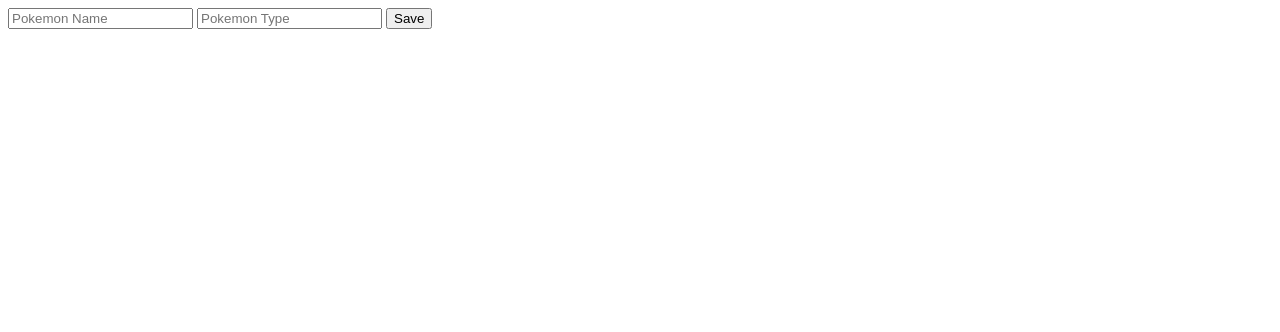
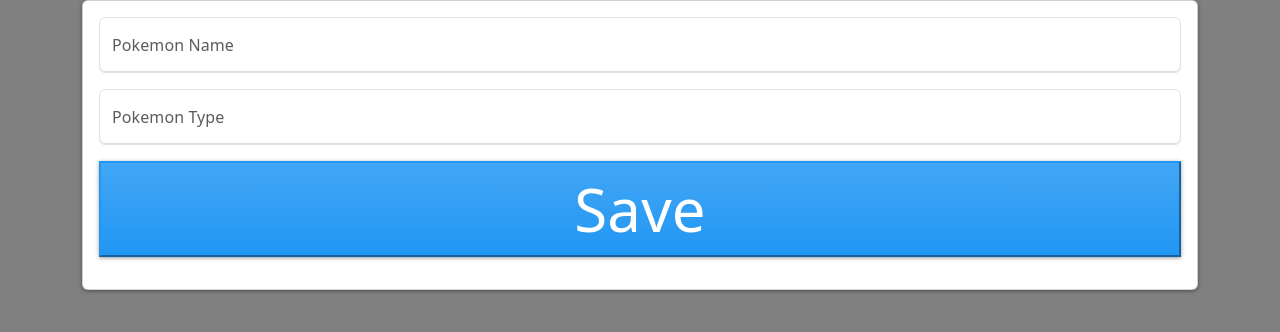
Before and after one commit to JitterSkull1200/PokeFandJ, a Flask app: page /new in a window 1280 px wide. Shown: the top 332 px of the page. Run offline with Flask 3, Linux system fonts and the light colour scheme; some libraries are stand-ins or nearby versions.

Commit message:
new file:   static/style.css 	modified:   templates/index.html 	modified:   templates/newpoke.html 	modified:   templates/style.html

```diff
--- /dev/null
+++ b/static/style.css
@@ -0,0 +1,6 @@
+body {
+    background: gray;
+}
+button {
+    font-size: 60px;
+}
--- a/templates/index.html
+++ b/templates/index.html
@@ -1,7 +1,8 @@
 {% extends 'style.html' %}
 {% block body %}
-
-<table>
+<button class="button btn-danger offset-md-3">Agregar Nuevo Pokemon</button>
+<div class="col-md">
+    <table class="table table-border table-stripped table-sm">
         <thead>
                 <tr>
                     <td>Id</td>
@@ -50,5 +51,6 @@
             {% endfor%}
         </tbody>
     </table>
+</div>
 
 {% endblock %}
--- a/templates/newpoke.html
+++ b/templates/newpoke.html
@@ -1,5 +1,10 @@
-<form action="/new" method = "POST">
-    <input type="text" name="name" placeholder="Pokemon Name">
-    <input type="text" name="type" placeholder="Pokemon Type">
-    <button type="submit">Save</button>
-</form>
+{% extends 'style.html'%}
+{% block body %}
+<div class="card card-body">
+    <form action="/new" method = "POST">
+        <div class="form-group"><input type="text" name="name" placeholder="Pokemon Name" class="form-control"></div>
+        <div class="form-group"><input type="text" name="type" placeholder="Pokemon Type" class="form-control"></div>
+        <div class="form-group"><button type="submit" class="button btn-primary btn-block">Save</button></div>
+    </form>
+</div>
+{% endblock %}
--- a/templates/style.html
+++ b/templates/style.html
@@ -2,11 +2,14 @@
 <html>
     <head>
         <link rel="stylesheet" href="https://bootswatch.com/4/materia/bootstrap.min.css">
+        <link href="https://cdn.jsdelivr.net/npm/bootstrap@5.3.2/dist/css/bootstrap.min.css" rel="stylesheet" integrity="sha384-T3c6CoIi6uLrA9TneNEoa7RxnatzjcDSCmG1MXxSR1GAsXEV/Dwwykc2MPK8M2HN" crossorigin="anonymous">
+        <link rel="stylesheet"  href="{{ url_for('static', filename='style.css') }}">
     </head>
     <body>
         <div class="container">
             {% block body %}
             {% endblock %}
         </div>
+
     </body>
 </html>
```
Lines whose indentation alone changed are shown as unchanged.
